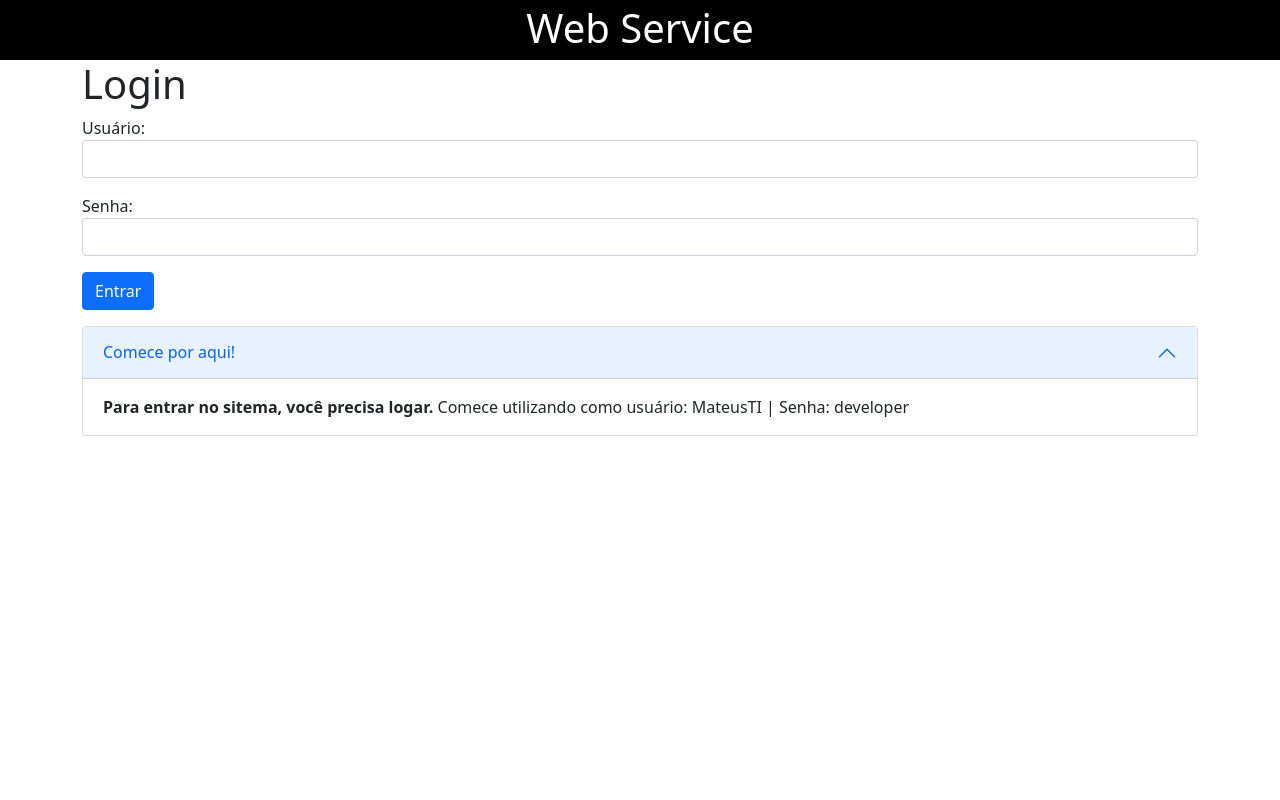
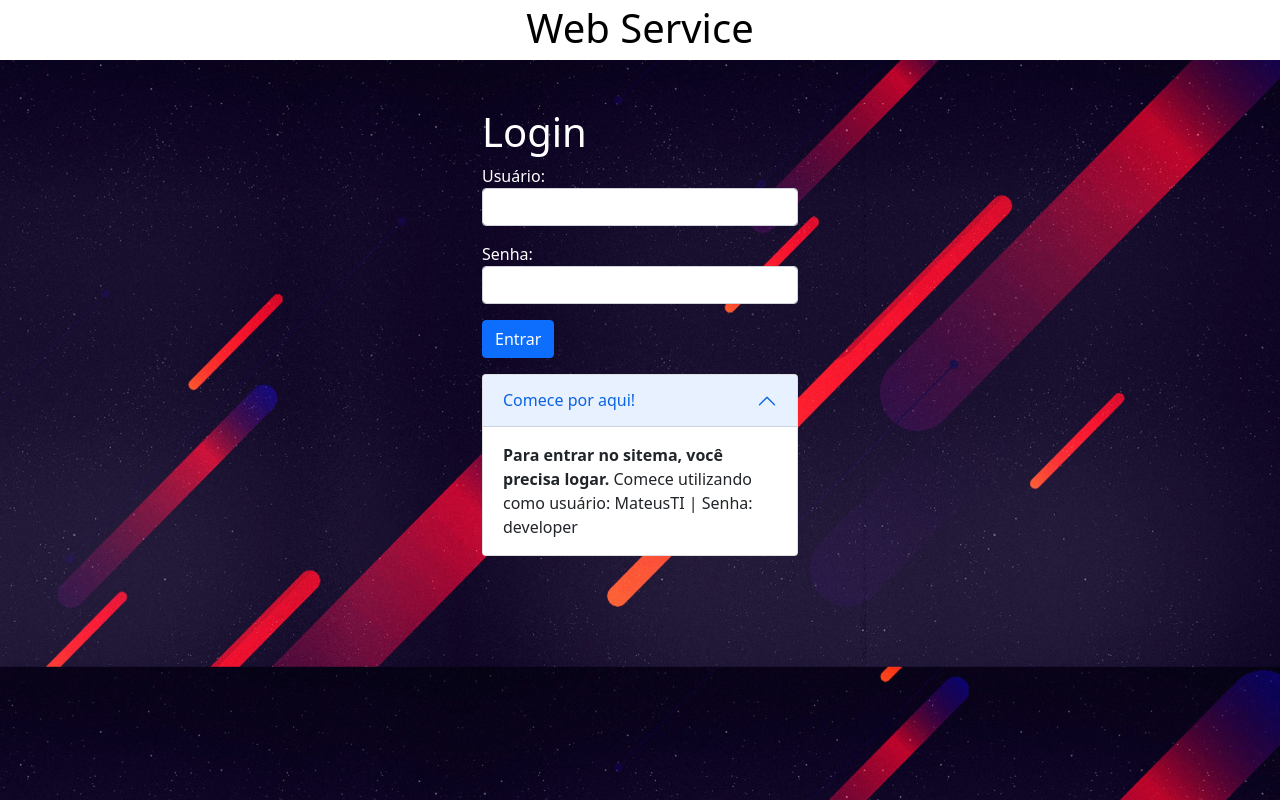
Before and after one commit to MateusBrandeburski/web_service_flask, a Flask app: page / in a window 1280 px wide. Run offline with Flask 3, Linux system fonts and the light colour scheme; some libraries are stand-ins or nearby versions.

Commit message:
tela de login ajustada

```diff
--- a/app.py
+++ b/app.py
@@ -19,7 +19,7 @@ def create_app():
     return app
 
 # secret_key é para o cookie do navegador
-app.secret_key = ['M4T3us']
+app.secret_key = ['M4T3usBrand']
 
 # instancias de todas as rotas blueprints
 app.register_blueprint(login)
--- a/templates/login/login.html
+++ b/templates/login/login.html
@@ -7,15 +7,18 @@
     <script src="https://cdn.jsdelivr.net/npm/bootstrap@5.3.0-alpha1/dist/js/bootstrap.bundle.min.js"></script>
     <link rel="stylesheet" href="{{ url_for('static', filename='bootstrap.css') }}">
   </head>
-  <body>
+  <body class="bd-masthead mb-3"  style="background-image: url(/static/image/gradiente_image.jpg); background-size: cover;">
     <header>
         <!-- Jumbotron -->
-        <div class="p-1 text-center bg-black">
-          <h1 class="mb-1 text-white">Web Service</h1>
+        <div class="p-1 text-center bg-white">
+          <h1 class="mb-1 text-black">Web Service</h1>
         </div>
         <!-- Jumbotron -->
       </header>
-    <div class="container">
+    <div class="container px-5 p-5">
+        <div class="row gx-5 align-items-center justify-content-center">
+          <div class="col-md-4">
+
             <!-- inicio Mensagem de logado ou não logado -->
             {% with messages = get_flashed_messages() %}
                 {% if messages %}
@@ -31,11 +34,11 @@
                 {% endif %}
             {% endwith %}
             <!-- fim Mensagem de logado ou não logado -->
-        <h1>Login</h1>
+            <h1 class="text-white">Login</h1>
             <form method="POST" action="/autenticar">
-            <p><label>Usuário:</label> <input class="form-control" type="text" name="usuario" required></p>
-            <p><label>Senha:</label> <input class="form-control" type="password" name="senha" required></p>
-            <p><button class="btn btn-primary" type="submit">Entrar</button></p>
+                <p class="text-white"><label>Usuário:</label> <input class="form-control" type="text" name="usuario" required></p>
+                <p class="text-white"><label>Senha:</label> <input class="form-control" type="password" name="senha" required></p>
+                <p class="text-white"><button class="btn btn-primary" type="submit">Entrar</button></p>
             </form>
             <div class="accordion" id="accordionExample">
                 <div class="accordion-item">
@@ -50,20 +53,8 @@
                     </div>
                   </div>
                 </div>
-
-            <!-- <div class="accordion-item">
-              <h2 class="accordion-header" id="headingTwo">
-                <button class="accordion-button collapsed" type="button" data-bs-toggle="collapse" data-bs-target="#collapseTwo" aria-expanded="false" aria-controls="collapseTwo">
-                  Não funcionou?
-                </button>
-              </h2>
-              <div id="collapseTwo" class="accordion-collapse collapse" aria-labelledby="headingTwo" data-bs-parent="#accordionExample">
-                <div class="accordion-body">
-                  <strong>Essa foi apenas uma brincadeira para testarmos a veracidade da autenticação.</strong> Usuário: MateusTI | Senha: developer
               </div>
           </div>
-            </div> -->
-
         </div>
     </div>
 </body
```
Also changed, not shown: static/image/gradiente_image.jpg (added). Lines whose indentation alone changed are shown as unchanged.
